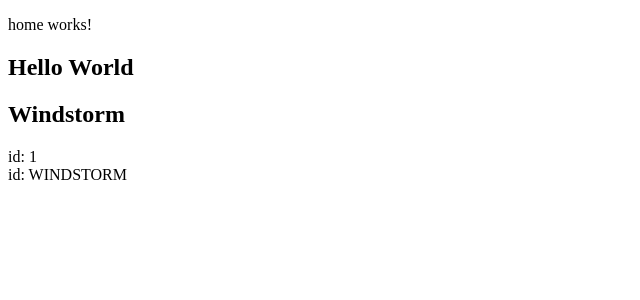
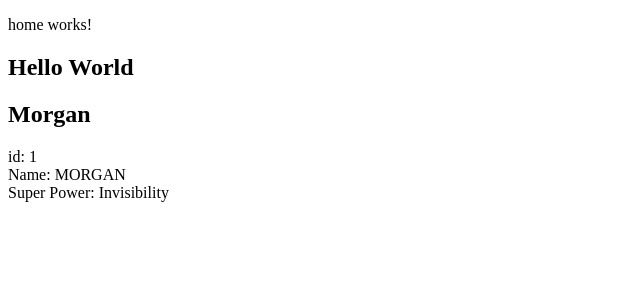
Before and after one commit to Sean-Peterson/coffee_tasting, an Angular app in the folder coffee_tasting/: page / in a window 1280 px wide. Shown: the top 300 px of the page, without its empty margins (0-640 px from the left). Built offline with nearby package versions, Linux system fonts and the light colour scheme.

Commit message:
Add superPower to the hero interface.

```diff
--- a/coffee_tasting/src/app/hero.ts
+++ b/coffee_tasting/src/app/hero.ts
@@ -1,4 +1,5 @@
 export interface Hero {
   id: number;
   name: string;
+  superPower: string;
 }
--- a/coffee_tasting/src/app/home/home.component.html
+++ b/coffee_tasting/src/app/home/home.component.html
@@ -6,5 +6,7 @@
 <div class="">
   <span>id: </span>{{hero.id}}
   <br>
-  <span>id: </span>{{hero.name | uppercase}}
+  <span>Name: </span>{{hero.name | uppercase}}
+  <br>
+  <span>Super Power: </span>{{hero.superPower}}
 </div>
--- a/coffee_tasting/src/app/home/home.component.ts
+++ b/coffee_tasting/src/app/home/home.component.ts
@@ -14,7 +14,8 @@ export class HomeComponent implements OnInit {
 
     hero: Hero = {
       id: 1,
-      name: 'Windstorm'
+      name: 'Morgan',
+      superPower: 'Invisibility'
     };
 
   ngOnInit(): void {
```
